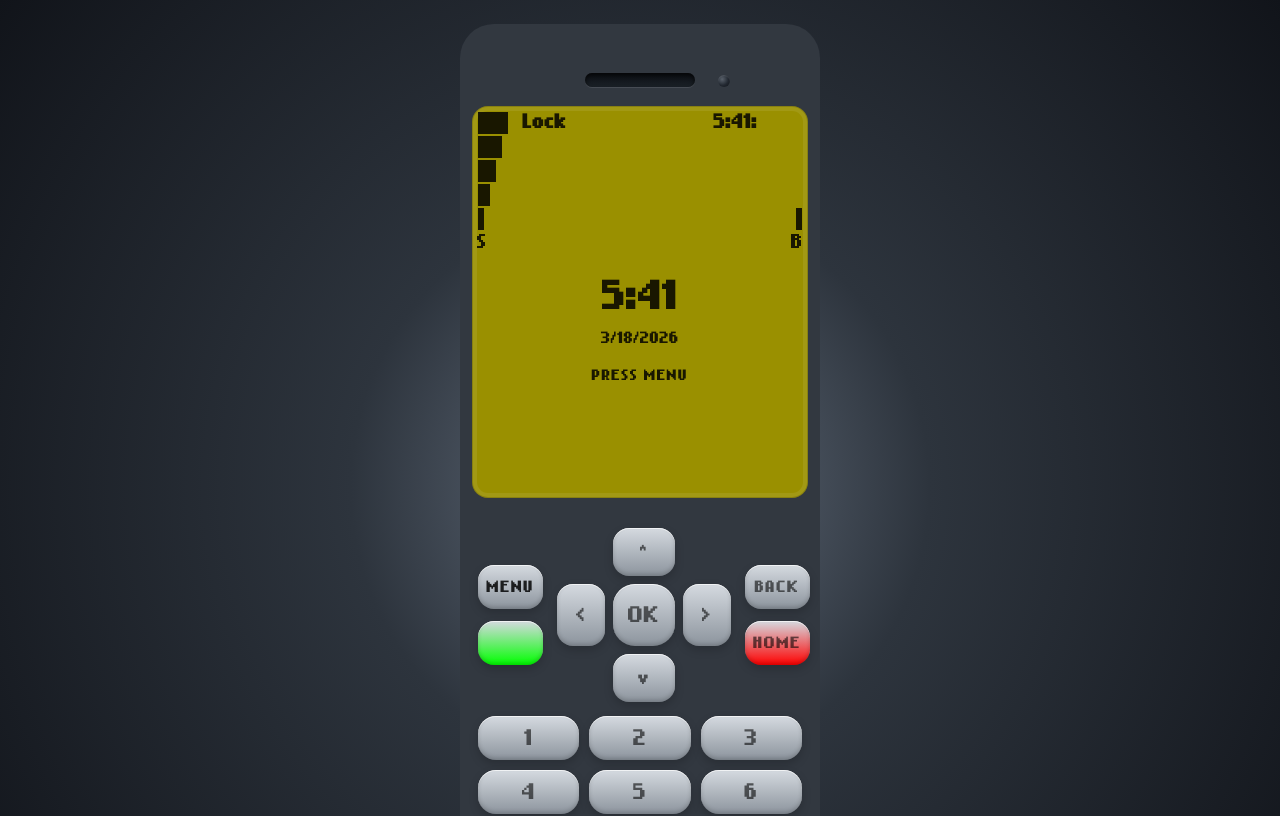
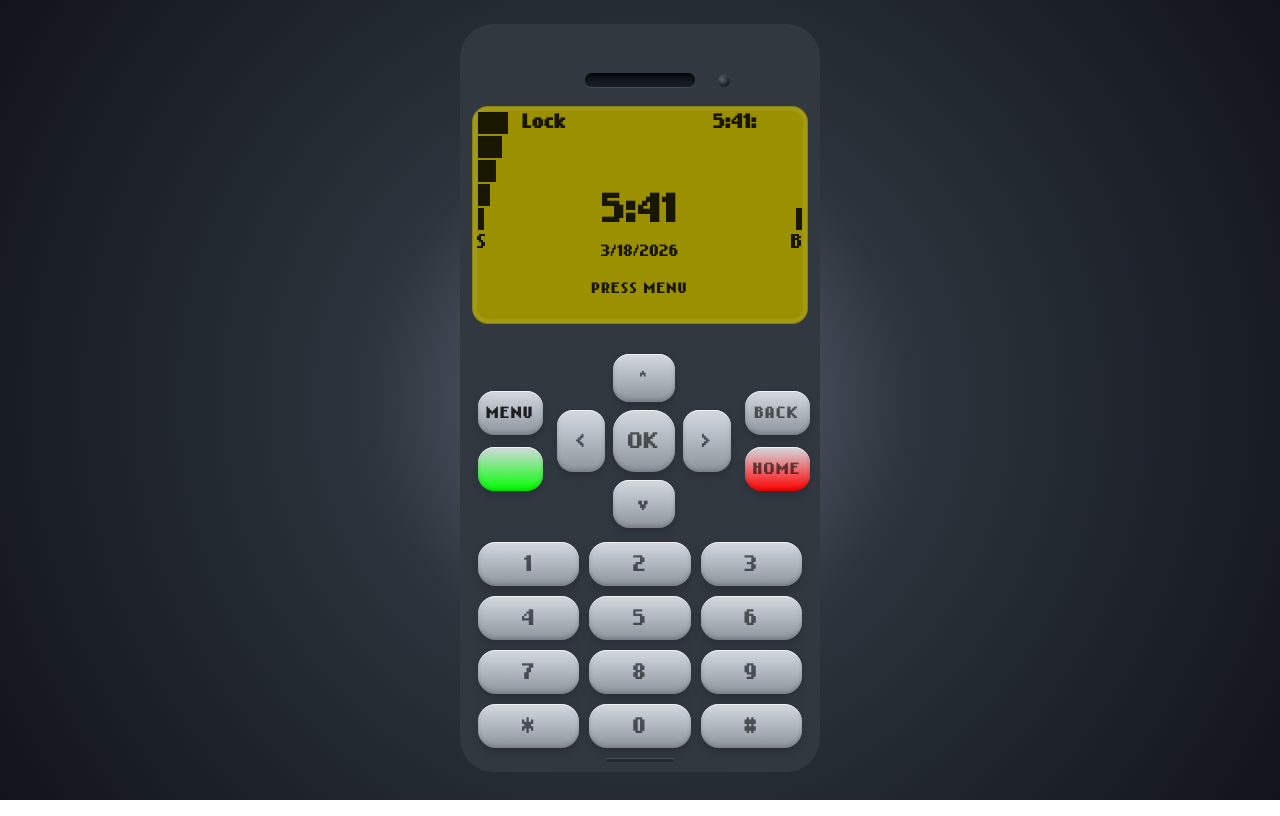
Before and after one commit to muniz95/morph-vw, a React (Vite) app: page / in a window 1280 px wide. Shown: the top 816 px of the page. Built offline with nearby package versions, Linux system fonts and the light colour scheme.

Commit message:
Fixed growth of ScreenContainer to fit available size

```diff
--- a/src/app/ui/phone-shell.ts
+++ b/src/app/ui/phone-shell.ts
@@ -10,12 +10,16 @@ const shellColors = {
 };
 
 const phoneWidth = 'min(360px, calc(100vw - 32px))';
+const upperHeight = '78px';
 
 const Container = styled.div`
-  min-height: 100%;
+  min-height: 100vh;
+  min-height: 100dvh;
+  height: 100vh;
+  height: 100dvh;
   display: flex;
   flex-direction: column;
-  justify-content: center;
+  justify-content: flex-start;
   align-items: center;
   padding: 24px 16px 28px;
   box-sizing: border-box;
@@ -30,7 +34,8 @@ const Container = styled.div`
 const UpperContainer = styled.div`
   position: relative;
   width: ${phoneWidth};
-  min-height: 78px;
+  flex: 0 0 ${upperHeight};
+  height: ${upperHeight};
   margin: 0 auto;
   border-radius: 34px 34px 0px 0px;
   background-color: ${shellColors.bodyDark};
@@ -75,17 +80,20 @@ const UpperContainer = styled.div`
 const ScreenContainer = styled.div`
   position: relative;
   width: ${phoneWidth};
-  height: clamp(320px, 52vh, 420px);
+  flex: 1 1 auto;
+  min-height: 0;
   margin: -8px auto 0;
   padding: 12px;
   box-sizing: border-box;
   display: flex;
+  align-items: stretch;
   background-color: ${shellColors.bodyDark};
 `;
 
 const KeyboardContainer = styled.div`
   position: relative;
   width: ${phoneWidth};
+  flex: 0 0 auto;
   padding: 18px 18px 24px;
   box-sizing: border-box;
   border-radius: 0px 0px 34px 34px;
```
